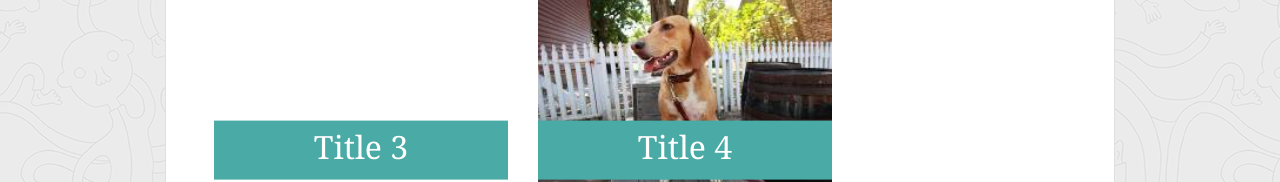
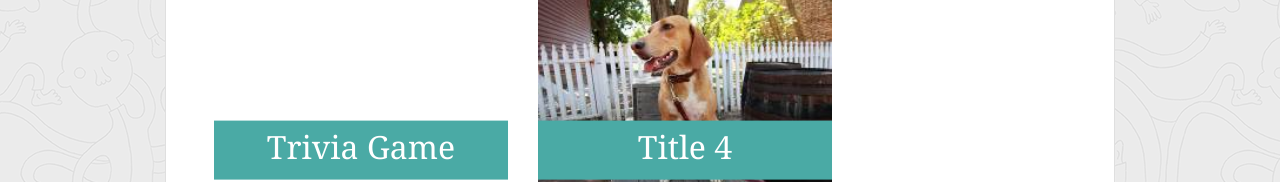
Before and after one commit to bootcampkevin/Bootstrap-Portfolio, a plain HTML site: page portfolio.html in a window 1280 px wide. Shown: the part 618-800 px from the top of the page. Drawn offline with nearby package versions, Linux system fonts and the light colour scheme.

Commit message:
add trivia gmae

```diff
--- a/portfolio.html
+++ b/portfolio.html
@@ -81,10 +81,10 @@
                                 <a href="https://bootcampkevin.github.io/TriviaGame/">
                                   <img src="./assets/img/lorempixel-3.jpg" alt="Trivia Game" style="width:100%">
                                   <div class="btn btn-title">
-                                    <h2 class="d-none d-xl-block">Title 3</h2>
-                                  <h3 class="d-none d-xl-none d-lg-block">Title 3</h3>
-                                  <h5 class="d-none d-lg-none d-md-block">Title 3</h5>
-                                  <h2 class="d-none d-md-none d-sm-block pt-1">Title 3</h2>
+                                    <h2 class="d-none d-xl-block">Trivia Game</h2>
+                                  <h3 class="d-none d-xl-none d-lg-block">Trivia Game</h3>
+                                  <h5 class="d-none d-lg-none d-md-block">Trivia Game</h5>
+                                  <h2 class="d-none d-md-none d-sm-block pt-1">Trivia Game</h2>
                                   <h2 class="d-sm-none d-block">Trivia Game</h2>
                                   </div>
                                 </a>
```
